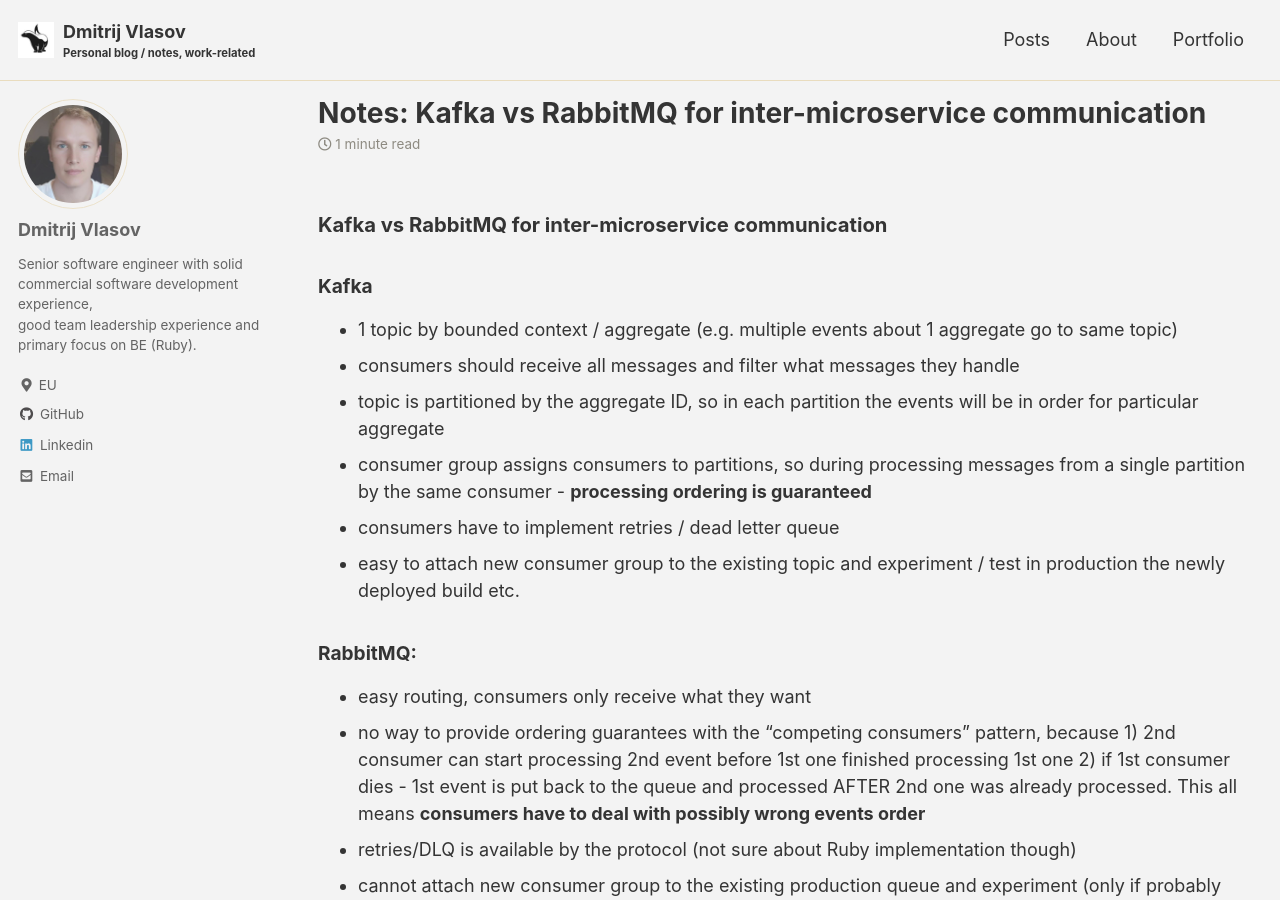
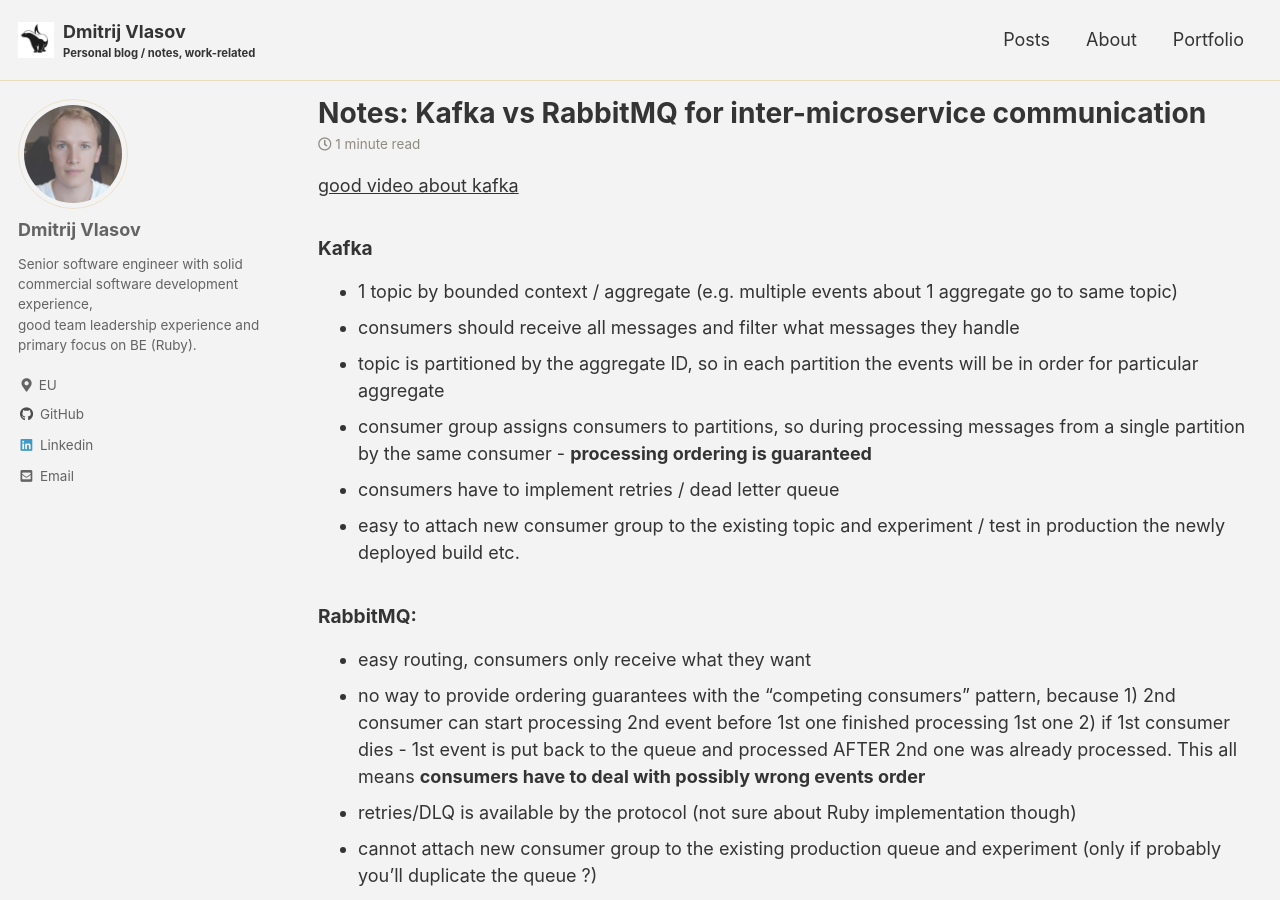
Before and after one commit to BrVer/brver.github.io, a Jekyll site: the page built from _posts/2022-05-05-kafka-fs-rabbitmq-for-microservices.md, in a window 1280 px wide and 900 px high. Built offline with Jekyll 4.4.1, drawn with Linux system fonts in a browser that asks for light colours; cached includes are drawn as plain includes.

Commit message:
small update about kafka

```diff
--- a/_includes/about-me.html
+++ b/_includes/about-me.html
@@ -9,7 +9,7 @@
             </p>
             {% if author.location %}
             <p>
-                <i class="fas fa-fw fa-map-marker-alt"  style= "width: auto" aria-hidden="true"></i> <span itemprop="name" class="p-locality">{{ author.location }}</span>
+                <i class="fas fa-fw fa-map-marker-alt"  style="width: auto" aria-hidden="true"></i> <span itemprop="name" class="p-locality">{{ author.location }}</span>
             </p>
             {% endif %}
             <p>
--- a/_posts/2022-05-05-kafka-fs-rabbitmq-for-microservices.md
+++ b/_posts/2022-05-05-kafka-fs-rabbitmq-for-microservices.md
@@ -5,7 +5,8 @@
 tags: rabbitmq kafka microservices ddd
 excerpt: Comparing 2 most popular choices for async microservice communication
 ---
-### Kafka vs RabbitMQ for inter-microservice communication
+
+[good video about kafka](https://www.youtube.com/watch?v=Ch5VhJzaoaI)
 
 #### Kafka
 - 1 topic by bounded context / aggregate (e.g. multiple events about 1 aggregate go to same topic)
```
